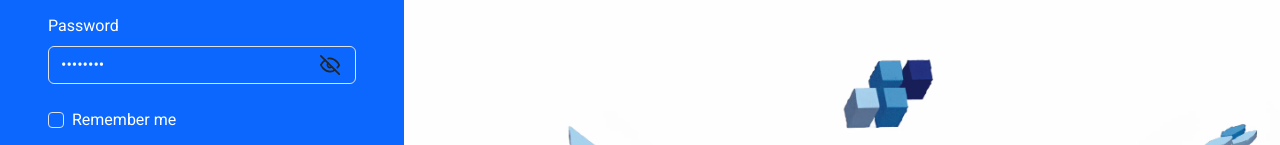
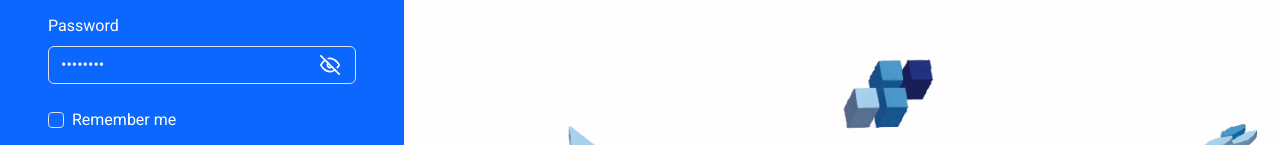
Before and after one commit to fikriaf/GPAlytics_FrontEnd, a React (Vite) app in the folder gpalytics/: page /login in a window 1280 px wide. Shown: the part 243-388 px from the top of the page. Built offline with nearby package versions, Linux system fonts and the light colour scheme; a web font is replaced by a local one; what @ai-sdk/groq would draw is missing.

Commit message:
Update Login.tsx

```diff
--- a/gpalytics/src/pages/Login.tsx
+++ b/gpalytics/src/pages/Login.tsx
@@ -114,7 +114,7 @@ function Login() {
                                         userSelect: 'none',
                                         }}
                                         >
-                                        {showPassword ? <FiEye className='text-dark' size={20} />: <FiEyeOff className='text-dark' size={20} />}
+                                        {showPassword ? <FiEye size={20} />: <FiEyeOff size={20} />}
                                     </span>
                                 </div>
                                 <div className="form-check mb-3 mt-4">
```
